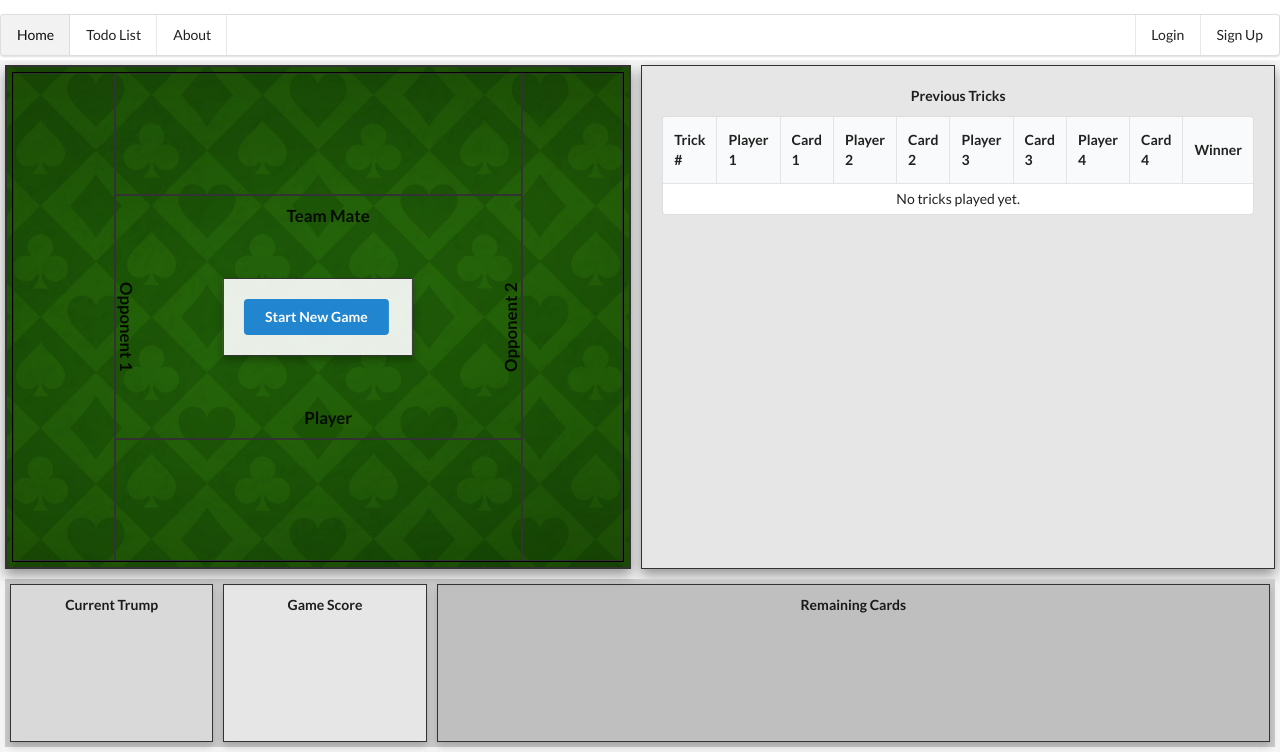
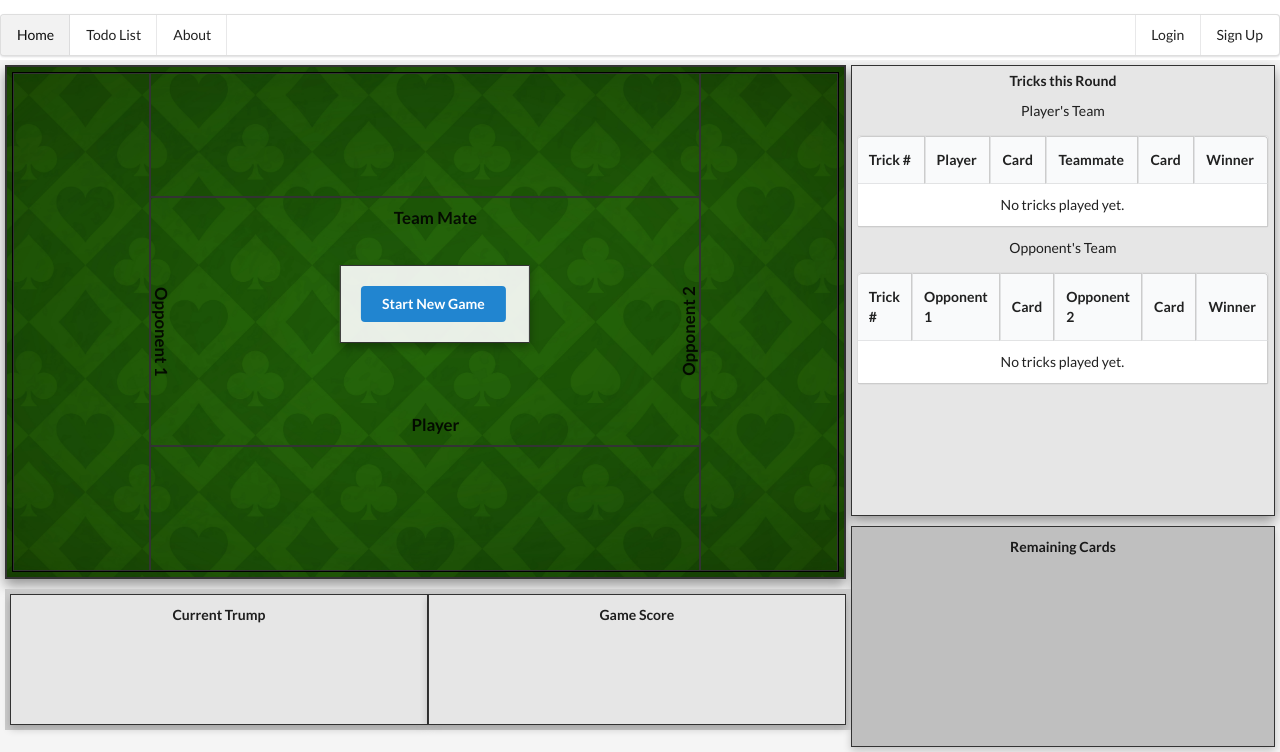
Before and after one commit to gimes28/Euchre-Project, a Django app: page / in a window 1280 px wide. Shown: the part 48-800 px from the top of the page. Run offline with Django 5.2, Linux system fonts and the light colour scheme.

Commit message:
Update UI for better display and to allow better view for player

```diff
--- a/App/euchreapp/static/css/styles.css
+++ b/App/euchreapp/static/css/styles.css
@@ -1,97 +1,112 @@
 .home-background-wrapper {
     display: grid;
-    grid-template-columns: 2fr 1fr; /* Two-thirds height for left top column, one-third for right top column */
-    grid-template-rows: 3fr 1fr; /* Three-quarter height for top rows, one-quarter for bottom */
-    gap: 10px; /* Optional: Space between grid items */
-    height: calc(100vh - 108px); /* Full viewport height minus toolbar height */
-    max-height: calc(100vh - 108px); /* Full viewport height minus toolbar height */
-    width: 100%; /* Full width */
-    box-sizing: border-box; /* Include padding in height and width */
-    background-color: #f5f5f5; /* Light grey background */
+    grid-template-columns: 2fr 1fr; /* Left takes 3/4, Right takes 1/4 */
+    grid-template-rows: 4fr 1fr; /* Top 4% Bottom 1/5 */
+    row-gap: 10px; /* Apply gap only between rows */
+    column-gap: 0px; /* Remove unnecessary gap between columns */
+    height: calc(100vh - 108px);
+    max-height: calc(100vh - 108px);
+    width: 100%;
+    box-sizing: border-box;
+    background-color: #f5f5f5;
     margin-top: -10px;
     padding: 5px;
     overflow: hidden;
 }
 
-/* Left div occupies the left column in the top 2/3 area */
+.centered-form {
+    position: absolute;
+    top: 44%;
+    left: 34%;
+    transform: translate(-50%, -50%);
+    z-index: 10;
+    background-color: rgba(255, 255, 255, 0.9);
+    padding: 20px;
+    border: 1px solid #333;
+    box-shadow: 0 4px 8px rgba(0, 0, 0, 0.3);
+    width: fit-content;
+}
+
+/* Left section */
 .left-div {
-    position: relative; /* Ensures child elements can be positioned relative to this container */
-    grid-column: 1 / 2; /* Start from column 1, end before column 2 */
-    grid-row: 1 / 2; /* Start from row 1, end before row 2 */
-    background-image: url('/static/images/card-table-texture.jpg'); /* Card table texture */
-    background-size: cover; /* Ensures the image covers the entire div */
-    background-repeat: no-repeat; /* Prevents tiling */
-    background-position: center; /* Centers the texture */
-    border: 2px solid #333333; /* Dark grey border */
-    box-shadow: 0 6px 12px rgba(0, 0, 0, 0.4); /* Shadow */
+    grid-column: 1 / 2;
+    grid-row: 1 / 2;
+    background-image: url('/static/images/card-table-texture.jpg');
+    background-size: cover;
+    background-repeat: no-repeat;
+    background-position: center;
+    border: 2px solid #333333;
+    box-shadow: 0 6px 12px rgba(0, 0, 0, 0.4);
+    padding: 5px;
+    margin-right: 5px;
+    text-align: center;
+}
+
+/* Right Column - contains right-div and bottom-right */
+.right-column {
+    display: grid;
+    grid-template-rows: 1fr 1fr 1fr 1fr 1fr 1fr;
+    grid-column: 2 / 2;
+    grid-row: 1 / 6;
+    gap: 10px;
+}
+
+/* Upper right section */
+.right-div {
+    grid-row: 1 / 5;
+    grid-column: 1 / 2;
+    background-color: #e6e6e6;
+    border: 1px solid #333333;
+    box-shadow: 0 6px 12px rgba(0, 0, 0, 0.4);
     padding: 5px;
     text-align: center;
 }
 
-/* Right div occupies the right column in the top 2/3 area */
-.right-div {
-    grid-column: 2 / 3; /* Start from column 2, end before column 3 */
-    grid-row: 1 / 2; /* Start from row 1, end before row 2 */
-    background-color: #e6e6e6; /* Light grey */
-    border: 1px solid #333333; /* Dark grey border */
-    box-shadow: 0 6px 12px rgba(0, 0, 0, 0.4); /* Shadow */
-    padding: 20px;
-    text-align: center;
-}
-
-/* Bottom div spans the full width of the bottom 1/3 area */
-.bottom-div {
-    grid-column: 1 / 3; /* Start from column 1, end before column 3 */
-    grid-row: 2; /* Start from row 2 */
-    display: grid;
-    grid-template-columns: 1fr 2fr; /* left and right halves */
-    grid-template-rows: 1fr; /* Single row */
-    gap: 10px; /* Optional space between columns */
-    height: 100%; /* Ensures it spans 100% of the allocated height */
-    width: 100%; /* Ensures it spans 100% of the allocated width */
-    background-color: #cccccc; /* Medium grey background */
-    padding: 5px;
-    box-sizing: border-box; /* Includes padding in the layout */
-}
-
-/* Left Side of the Bottom Div (2 Columns) */
-.bottom-left {
-    display: grid;
-    grid-template-columns: 1fr 1fr; /* Two equal-width columns */
-    grid-template-rows: 1fr; /* Single row covering full height */
-    gap: 10px; /* Optional space between columns */
-    height: 100%; /* Fills 100% of the parent's height */
-    width: 100%; /* Fills 100% of the parent's width */
-}
-
-/* First Column in the Left Side */
-.bottom-left-column-1 {
-    display: block; /* Default block layout */
-    background-color: #d9d9d9; /* Light grey */
-    padding: 10px;
-    text-align: center;
-    border: 1px solid #333333;
-    box-shadow: 0 4px 8px rgba(0, 0, 0, 0.2);
-    position: relative; /* Ensure proper positioning for child elements */
-    height: 100%; /* Adjust height to fill the available space */
-}
-
-/* Second Column in the Left Side */
-.bottom-left-column-2 {
-    background-color: #e6e6e6; /* Slightly darker grey */
+/* Lower right section */
+.bottom-right {
+    grid-row: 5 / 7;
+    grid-column: 1 / 2;
+    background-color: #bfbfbf;
     padding: 10px;
     text-align: center;
     border: 1px solid #333333;
     box-shadow: 0 4px 8px rgba(0, 0, 0, 0.2);
 }
 
-/* Right Side of the Bottom Div */
-.bottom-right {
-    background-color: #bfbfbf; /* Medium grey */
+/* Bottom section (Game Score + Trump) */
+/* Bottom section (Game Score + Trump) */
+.bottom-div {
+    grid-column: 1 / 2; /* Ensures it only takes the left portion */
+    grid-row: 2 / 3;
+    display: flex;
+    flex-direction: column;
+    gap: 10px;
+    height: 110%;
+    background-color: #cccccc;
+    padding: 5px;
+    box-sizing: border-box;
+}
+
+/* Make bottom-left fill full height */
+.bottom-left {
+    display: flex;
+    flex-grow: 1; /* Allow it to take full height */
+    width: 100%;
+    font-weight: bold;
+}
+
+/* Ensure bottom-left-column-1 and bottom-left-column-2 take up the full height */
+.bottom-left-column-1, .bottom-left-column-2 {
+    flex: 1; /* Makes both sections grow equally */
+    background-color: #e6e6e6;
     padding: 10px;
     text-align: center;
     border: 1px solid #333333;
     box-shadow: 0 4px 8px rgba(0, 0, 0, 0.2);
+    display: flex;
+    flex-direction: column;
+    align-items: center;
+    height: 100%;
 }
 
 /* Icon styling */
@@ -123,11 +138,25 @@
     padding: 10px;
     text-align: center;
     font-size: 1.2em;
-    font-weight: normal !important;
+    font-weight: normal;
+}
+
+.rectangle.center {
+    grid-area: center;
+    border: 1px solid #333; /* Border for the center square */
+    position: relative; /* To position child elements relative to this square */
+    background-color: transparent; /* Transparent background */
 }
 
 .rectangle.bottom {
     grid-area: bottom;
+}
+
+.rectangle.top {
+    grid-area: top;
+}
+
+.rectangle.top, .rectangle.bottom {
     display: flex;
     flex-direction: row;
     justify-content: center;
@@ -135,26 +164,12 @@
     overflow-y: auto;
     overflow-x: hidden;
     height: 100%;
-    padding: 0;
-}
-
-.rectangle.top {
-    grid-area: top;
-    display: flex;
-    flex-direction: row;
+    width: 100%;
+    height: auto;
+    min-height: 100px;
     justify-content: center;
     align-items: center;
-    overflow-y: auto;
-    overflow-x: hidden;
-    height: 100%;
     padding: 0;
-}
-
-.rectangle.center {
-    grid-area: center;
-    border: 1px solid #333; /* Border for the center square */
-    position: relative; /* To position child elements relative to this square */
-    background-color: transparent; /* Transparent background */
 }
 
 /* Left side: Rotate cards 90 degrees to the right & align top to bottom */
@@ -233,25 +248,13 @@
     margin-right: 10px;
 }
 
-.centered-form {
-    position: absolute; /* Position relative to the parent container */
-    top: 50%;
-    left: 50%;
-    transform: translate(-50%, -50%); /* Center the form horizontally and vertically */
-    z-index: 10; /* Higher z-index to appear above the grid */
-    background-color: rgba(255, 255, 255, 0.9); /* Optional: Semi-transparent background for visibility */
-    padding: 20px; /* Padding around the form */
-    border: 1px solid #333; /* Optional: Border around the form */
-    box-shadow: 0 4px 8px rgba(0, 0, 0, 0.3); /* Optional: Shadow for emphasis */
-}
-
 /* Custom modal to sit within the game board center square */
 .custom-modal {
     position: absolute; /* Allows positioning relative to the parent container */
-    top: 0;
-    left: 0;
-    width: 100%;
-    height: 100%;
+    top: 42px;
+    left: 42px;
+    width: 92%;
+    height: 81%;
     background-color: white; /* Optional: Set a background color */
     border: 1px solid #333; /* Match the rectangle border */
     display: none; /* Initially hidden */
@@ -311,12 +317,35 @@
     padding-top: 20px;
 }
 
+/* Container for the previous tricks tables */
 #previous-tricks-container {
-    font-weight: normal; /* Make sure the table has regular font to make it easier to read */
-    max-height: 330px; /* Updated to 330px */
-    overflow-y: auto;  /* Enables vertical scrolling if content overflows */
-    margin-top: 10px;
+    display: flex;
+    flex-wrap: wrap;
+    flex-direction: column;
+    gap: 10px;
+    justify-content: space-between;
 }
+
+/* Each trick table should take equal space */
+.trick-table {
+    flex: 1;
+    min-width: 300px; /* Ensures responsiveness */
+    text-align: center;
+}
+
+/* Table styling */
+.trick-table table {
+    width: 100%;
+    border-collapse: collapse;
+}
+
+/* Make sure headers align well */
+.trick-table th, .trick-table td {
+    padding: 8px;
+    border: 1px solid #ccc;
+    text-align: center;
+}
+
 
 #previous-tricks-body tr td {
     text-align: center;
--- a/App/euchreapp/static/js/start_game.js
+++ b/App/euchreapp/static/js/start_game.js
@@ -7,7 +7,7 @@ $(document).ready(function () {
 
     // Reset Current Trump and Game Score on Page Load
     $("#current-trump").text("None");
-    $("#game-score").text("Team 1: 0 | Team 2: 0");
+    $("#game-score").text("Player Team: 0 | Opponent Team: 0");
 
 
     // Map cards to their positions
@@ -426,7 +426,7 @@ $(document).ready(function () {
     function showRoundResults(results) {
         let winningMessage = results.winning_team
             ? `<p><strong>${results.winning_team} won the game!</strong></p>`
-            : `<p>Current Score - Team 1: ${results.team1_points} | Team 2: ${results.team2_points}</p>`;
+            : `<p>Current Score - Player Team: ${results.team1_points} | Opponent Team: ${results.team2_points}</p>`;
 
         // Update game score display
         updateGameScore(results.team1_points, results.team2_points);
@@ -554,7 +554,7 @@ $(document).ready(function () {
                 console.log(response.message);
                 // Reset Current Trump and Game Score on Page Load
                 $("#current-trump").text("None");
-                $("#game-score").text("Team 1: 0 | Team 2: 0");
+                $("#game-score").text("Player Team: 0 | Opponent Team: 0");
 
                 // Close all modals and reset the UI
                 $(".custom-modal").fadeOut();
@@ -579,8 +579,8 @@ $(document).ready(function () {
     function updateGameScore(team1, team2) {
         $(".bottom-left-column-2").html(`
             <span>Game Score</span>
-            <p>Team 1: ${team1} points</p>
-            <p>Team 2: ${team2} points</p>
+            <p style="padding-top: 30px; font-size: large;">Player Team: ${team1} points</p>
+            <p style="padding-top: 10px; font-size: large;">Opponent Team: ${team2} points</p>
         `);
     }
 
@@ -657,25 +657,60 @@ $(document).ready(function () {
 
 
     function updatePreviousTricks(tricks) {
-        let tricksTable = $("#previous-tricks-body");
-        tricksTable.empty();  // Clear previous entries
+        let playerTeammateBody = document.getElementById("player-teammate-tricks");
+        let opponentBody = document.getElementById("opponent-tricks");
 
-        tricks.forEach(trickData => {
-            let newRow = `
+        // Clear previous data
+        playerTeammateBody.innerHTML = "";
+        opponentBody.innerHTML = "";
+
+        if (tricks.length === 0) {
+            playerTeammateBody.innerHTML = `<tr><td colspan="6" style="text-align:center;">No tricks played yet.</td></tr>`;
+            opponentBody.innerHTML = `<tr><td colspan="6" style="text-align:center;">No tricks played yet.</td></tr>`;
+            return;
+        }
+
+        tricks.forEach((trick) => {
+            // Extract players and cards
+            let player = trick.players[0]; // Player
+            let opponent1 = trick.players[1]; // Opponent 1
+            let teammate = trick.players[2]; // Teammate
+            let opponent2 = trick.players[3]; // Opponent 2
+
+            let playerCard = trick.cards[0]; // Player's card
+            let opponent1Card = trick.cards[1]; // Opponent 1's card
+            let teammateCard = trick.cards[2]; // Teammate's card
+            let opponent2Card = trick.cards[3]; // Opponent 2's card
+            let winner = trick.winner; // Trick Winner
+
+            // Determine class for the winner cell
+            let playerTeamWinClass = (winner === player || winner === teammate) ? "winner-green" : "";
+            let opponentTeamWinClass = (winner === opponent1 || winner === opponent2) ? "winner-red" : "";
+
+            // Create rows for each table
+            let playerRow = `
                 <tr>
-                    <td>${trickData.trick_number}</td>
-                    <td>${trickData.players[0]}</td>
-                    <td>${trickData.cards[0]}</td>
-                    <td>${trickData.players[1]}</td>
-                    <td>${trickData.cards[1]}</td>
-                    <td>${trickData.players[2]}</td>
-                    <td>${trickData.cards[2]}</td>
-                    <td>${trickData.players[3]}</td>
-                    <td>${trickData.cards[3]}</td>
-                    <td>${trickData.winner}</td>
+                    <td>${trick.trick_number}</td>
+                    <td>${player}</td>
+                    <td>${playerCard}</td>
+                    <td>${teammate}</td>
+                    <td>${teammateCard}</td>
+                    <td class="${playerTeamWinClass}">${winner}</td>
                 </tr>
             `;
-            tricksTable.append(newRow);
+            playerTeammateBody.innerHTML += playerRow;
+
+            let opponentRow = `
+                <tr>
+                    <td>${trick.trick_number}</td>
+                    <td>${opponent1}</td>
+                    <td>${opponent1Card}</td>
+                    <td>${opponent2}</td>
+                    <td>${opponent2Card}</td>
+                    <td class="${opponentTeamWinClass}">${winner}</td>
+                </tr>
+            `;
+            opponentBody.innerHTML += opponentRow;
         });
     }
 
--- a/App/euchreapp/templates/home.html
+++ b/App/euchreapp/templates/home.html
@@ -63,6 +63,7 @@
                         <div class="center-bottom-text">Player</div>
                         <div class="center-right-text">Opponent 2</div>
 
+
                         <!-- Custom Modal inside center rectangle -->
                         <div id="modal-dealer" class="custom-modal">
                             <div class="modal-header">Dealer for This Round</div>
@@ -107,52 +108,76 @@
 
                     </div>
                     <div class="rectangle right" id="bot3-card"></div>
-                    <div class="rectangle bottom" id="human-card">
-                        {% comment %} <span>Your Cards:</span>
-                        <div id="player-hand" class="card-container"></div> {% endcomment %}
+                    <div class="rectangle bottom" id="human-card"></div>
                 </div>
             </div>
-            </div>
-            <!-- Cards Played Top Right -->
-            <div class="right-div" style="font-weight: bold;">Previous Tricks
-                <div id="previous-tricks-container">
+            <!-- Right Column: Previous Tricks & Remaining Cards -->
+            <div class="right-column">
+                <div class="right-div">
+                    <strong>Tricks this Round</strong>
+                    <div id="previous-tricks-container" style="padding-top: 10px;">
+                        <!-- Table for Player & Teammate -->
+                        <div class="trick-table">
+                            <p>Player's Team</p>
                             <table class="ui celled table">
                                 <thead>
                                     <tr>
                                         <th>Trick #</th>
-                                <th>Player 1</th>
-                                <th>Card 1</th>
-                                <th>Player 2</th>
-                                <th>Card 2</th>
-                                <th>Player 3</th>
-                                <th>Card 3</th>
-                                <th>Player 4</th>
-                                <th>Card 4</th>
+                                        <th>Player</th>
+                                        <th>Card</th>
+                                        <th>Teammate</th>
+                                        <th>Card</th>
                                         <th>Winner</th>
                                     </tr>
                                 </thead>
-                        <tbody id="previous-tricks-body">
-                            <tr><td colspan="10" style="text-align:center;">No tricks played yet.</td></tr>
+                                <tbody id="player-teammate-tricks">
+                                    <tr><td colspan="6" style="text-align:center;">No tricks played yet.</td></tr>
                                 </tbody>
                             </table>
                         </div>
 
+                        <!-- Table for Opponent 1 & Opponent 2 -->
+                        <div class="trick-table">
+                            <p>Opponent's Team</p>
+                            <table class="ui celled table">
+                                <thead>
+                                    <tr>
+                                        <th>Trick #</th>
+                                        <th>Opponent 1</th>
+                                        <th>Card</th>
+                                        <th>Opponent 2</th>
+                                        <th>Card</th>
+                                        <th>Winner</th>
+                                    </tr>
+                                </thead>
+                                <tbody id="opponent-tricks">
+                                    <tr><td colspan="6" style="text-align:center;">No tricks played yet.</td></tr>
+                                </tbody>
+                            </table>
                         </div>
-            <!-- Bottom Row -->
+                    </div>
+                </div>
+
+
+                <div class="bottom-right">
+                    <strong>Remaining Cards</strong>
+                    <div id="remaining-cards-list"></div>
+                </div>
+            </div>
+
+            <!-- Bottom Section: Game Score & Trump -->
             <div class="bottom-div">
-                <!-- Bottom Row Left Half: Two Columns -->
                 <div class="bottom-left">
-                    <div class="bottom-left-column-1" style="font-weight: bold;">Current Trump</div>
-                    <div class="bottom-left-column-2" style="font-weight: bold;">Game Score</div>
+                    <div class="bottom-left-column-1">
+                        <strong>Current Trump</strong>
                     </div>
-                <!-- Bottom Row Right Half: One Column -->
-                <div class="bottom-right" style="font-weight: bold;">
-                    Remaining Cards
-                    <div id="remaining-cards-list"></div>
+                    <div class="bottom-left-column-2">
+                        <strong>Game Score</strong>
                     </div>
                 </div>
             </div>
         </div>
+
     <!-- Startgame AJAX promise -->
     <script src="{% static 'js/start_game.js' %}"></script>
 </body>
```
Also changed, not shown: other parts of App/euchreapp/static/css/styles.css (+23 -7 lines), App/euchreapp/db.sqlite3. Lines whose indentation alone changed are shown as unchanged.
